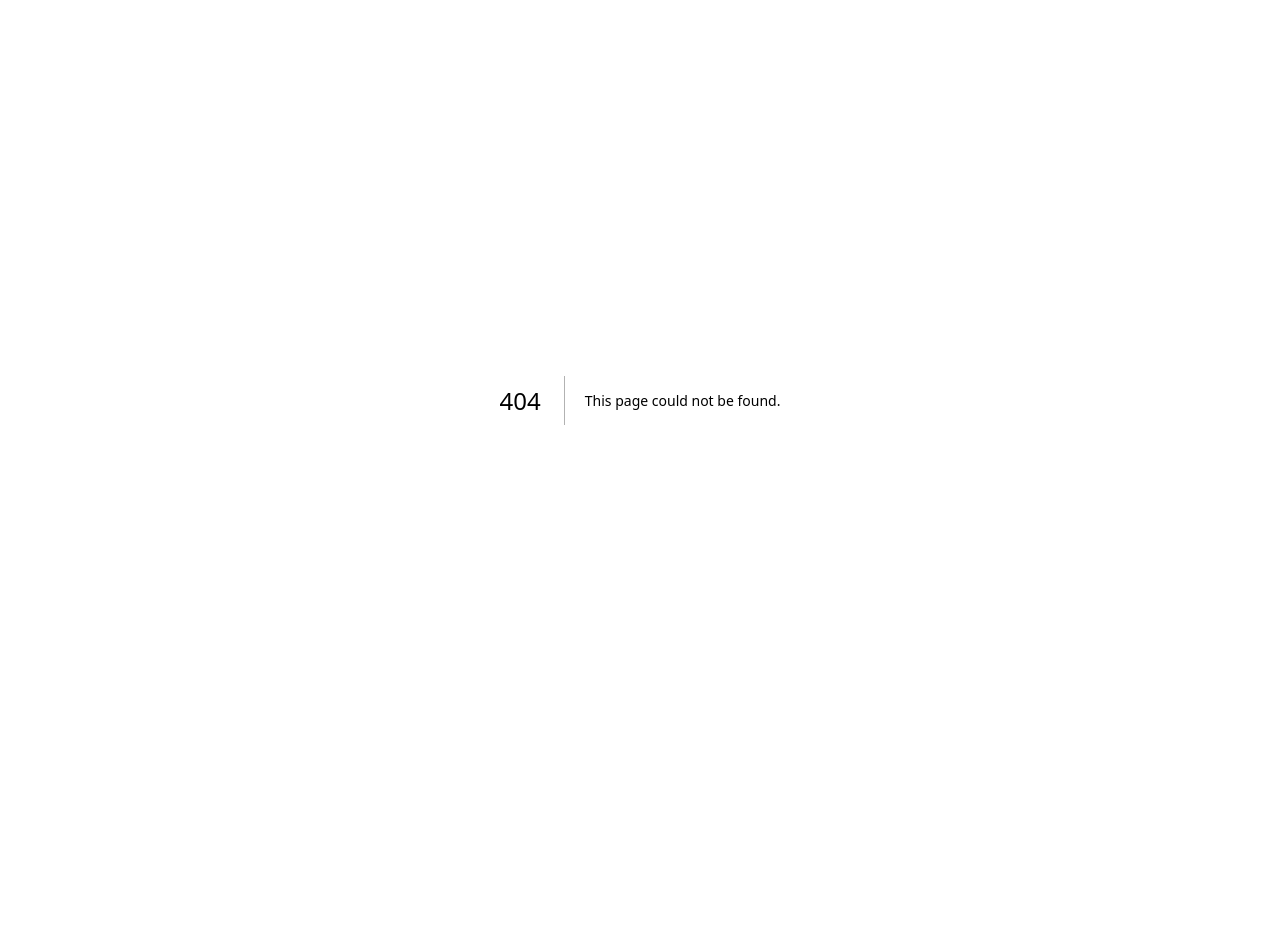
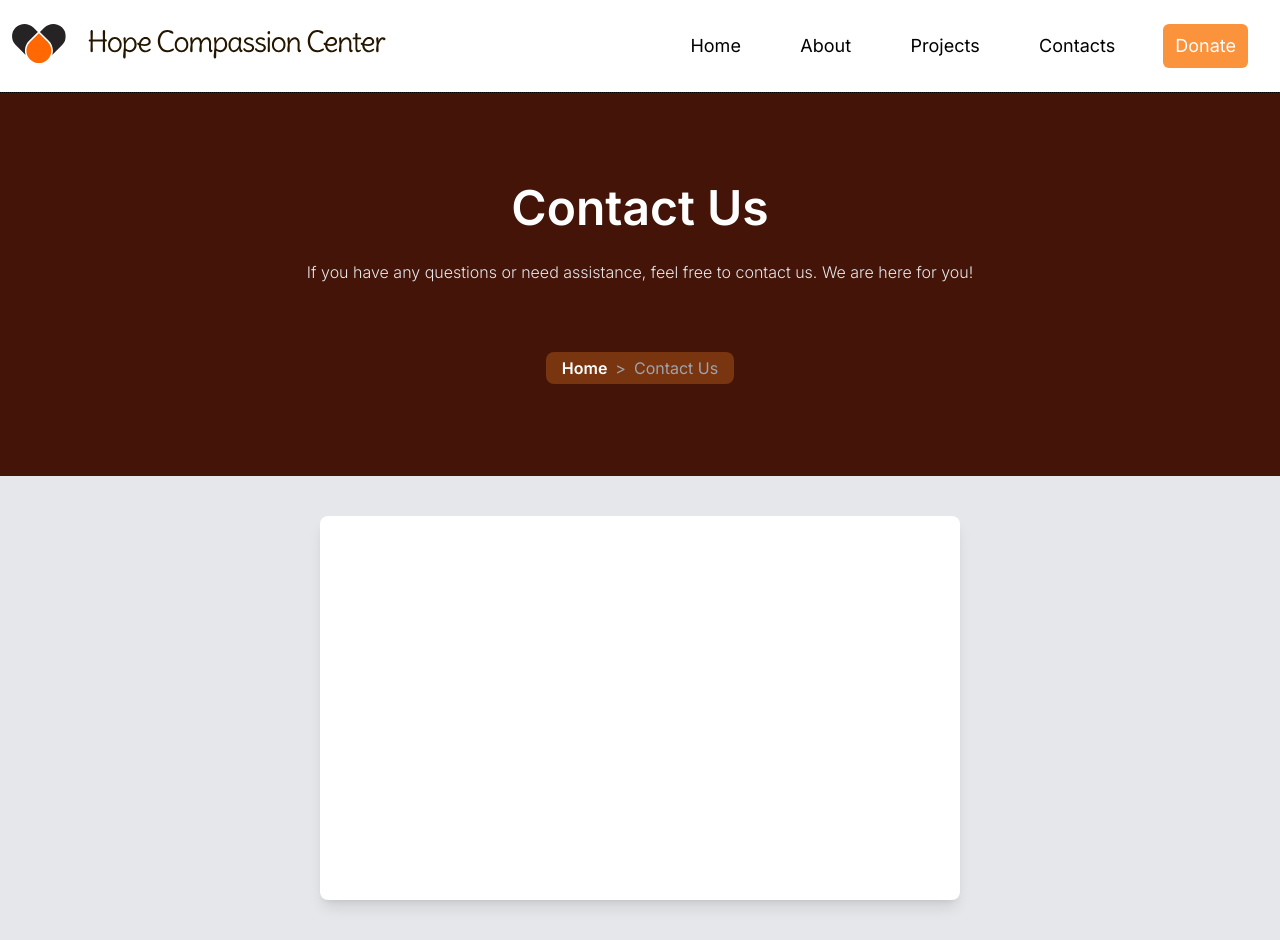
Before and after one commit to koechian/hopecompassioncenter, a Next.js app: page /contact in a window 1280 px wide. Before the commit this address had no page. Before the commit the page ends 800 px from the top, so only its background shows below. Built offline with nearby package versions, Linux system fonts and the light colour scheme; a web font is replaced by a local one.

Commit message:
msg-pull-order

```diff
--- a/app/components/Header/header.js
+++ b/app/components/Header/header.js
@@ -22,8 +22,8 @@ const Header = () => {
       <div className="flex items-right justify-end w-3/4">
         <ul className="flex justify-between flex-row mr-5 p-2 w-1/2">
           <li className="list-none">
-            <Link className="no-underline" href="#">
-              {" "}
+            <Link className="no-underline" href="/">
+
               Home
             </Link>
           </li>
@@ -34,7 +34,7 @@ const Header = () => {
             <Link href="/projects"> Projects</Link>
           </li>
           <li>
-            <Link href="Contacts"> Contacts</Link>
+            <Link href="/contact"> Contacts</Link>
           </li>
         </ul>
         <button className=" mx-5 py-2 px-3 bg-orange-400 rounded-md p-4 text-white">
--- /dev/null
+++ b/app/contact/page.jsx
@@ -0,0 +1,31 @@
+import React from 'react'
+import Link from "next/link";
+
+
+function Contact() {
+  return (
+    <div className="w-full flex flex-col">
+      <div className="w-full gap-7 bg-orange-950 h-96 flex flex-col justify-center items-center">
+        <h3 className="text-5xl text-white font-semibold">Contact Us</h3>
+        <p className='text-md font-light text-gray-200'>
+          If you have any questions or need assistance, feel free to contact us. We are here for you!
+        </p>
+
+        <div className="flex flex-col pt-10">
+            <div className="flex flex-row justify-center items-center rounded-lg  border-white p-1 px-4 gap-2 bg-amber-900">
+              <Link href='/' className='text-white hover:text-blue-300 font-semibold'>Home</Link>
+              <p className='text-gray-400'>{'>'}</p>
+              <h3 className='text-gray-400'>Contact Us</h3>
+            </div>
+        </div>
+      </div>
+      <div className="flex w-full flex-col justify-center items-center bg-gray-200 py-10">
+        <form action="#" method="post" className="rounded-lg bg-white shadow-lg overflow-hidden w-1/2 h-96">
+
+        </form>
+      </div>
+    </div>
+  )
+}
+
+export default Contact
--- a/app/layout.js
+++ b/app/layout.js
@@ -15,7 +15,9 @@ export default function RootLayout({ children }) {
   return (
     <html lang="en">
 
-      <body className={inter.className}>{children}</body>
+      <body className={inter.className}>
+        <Header />
+        {children}</body>
     </html>
   );
 }
--- a/app/page.js
+++ b/app/page.js
@@ -1,10 +1,9 @@
-import Image from "next/image";
 import Header from "./components/Header/header";
-import About from "./about/About";
+import About from "./about/page";
+
 
 export default function Home() {
   return <>
-    <Header />
     <About />
   </>;
 }
```
Also changed, not shown: package.json (+5 -4 lines), app/about/page.jsx (renamed from app/about/About.js), 1 other file (tests, documents, lock files or other folders).
